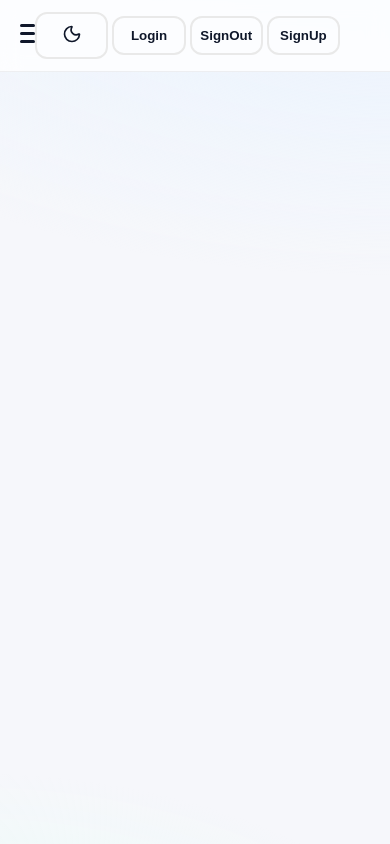
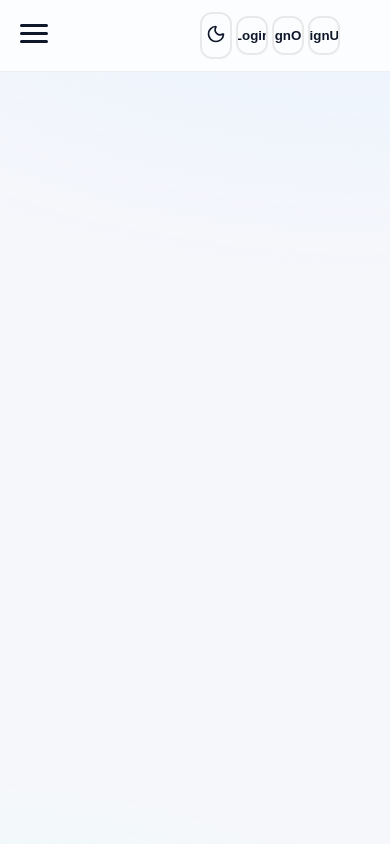
Before and after one commit to daliamirghani/sign4me, a React (Create React App) app in the folder frontend/websiteosc/: page / in a window 390 px wide. Shown: the top 844 px of the page. Built offline with nearby package versions, Linux system fonts and the light colour scheme.

Commit message:
final finnalll

```diff
--- a/frontend/websiteosc/src/SignLanguageSite.css
+++ b/frontend/websiteosc/src/SignLanguageSite.css
@@ -507,13 +507,13 @@ body{
   .topnav .actions {
     flex-direction: row;
     gap: 4px;
-    width: 160%;
+    width: 1%;
     margin-right: 30px;
 
   }
   .topnav .actions button
   ,.topnav .actions .button{
-   width: 130% !important; /* force full width */
+   width: 145% !important; /* force full width */
     max-width: 100%;
   }
 
```
